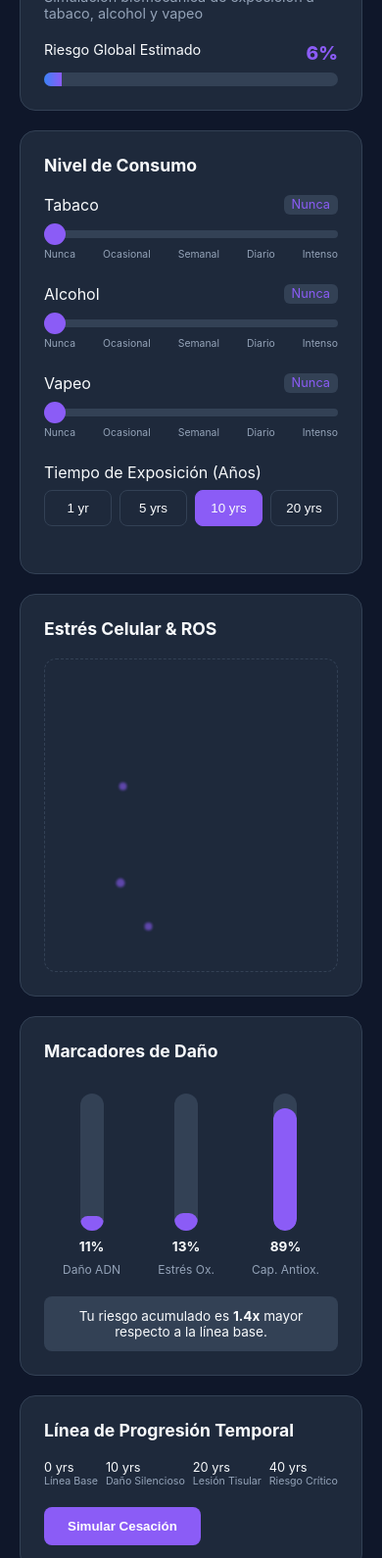
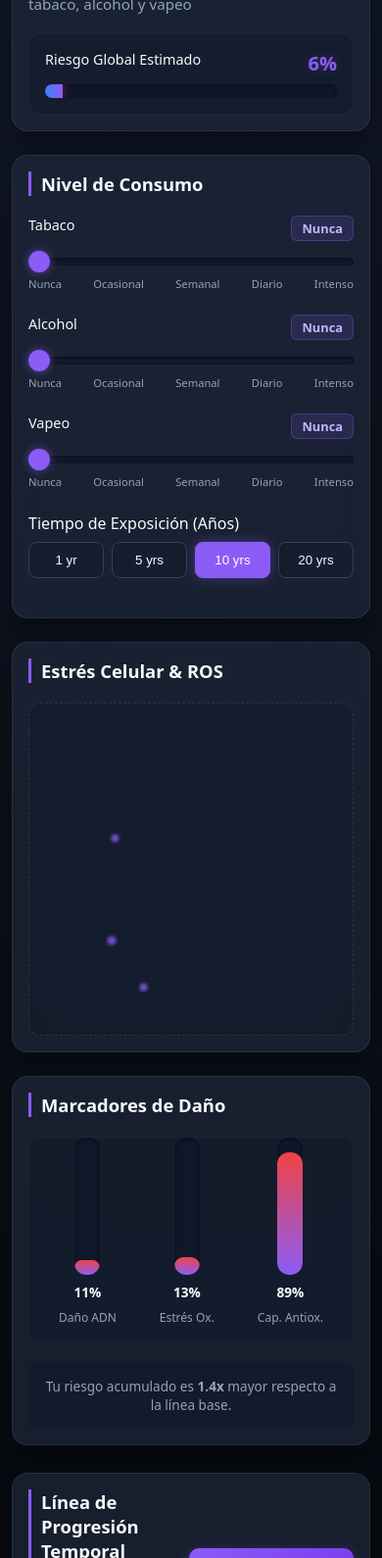
Before and after one commit to Ove25/simulador-cancer, a plain HTML site: page index.html in a window 390 px wide. Shown: the part 119-1709 px from the top of the page at 98% size. Drawn offline with Linux system fonts and the light colour scheme.

Commit message:
Refactor styles for layout and design enhancements
Updated styles for improved layout and design consistency. Enhanced color transitions, typography, and responsive adjustments.

```diff
--- a/styles.css
+++ b/styles.css
@@ -1,17 +1,24 @@
 :root {
-  /* Transición de colores: Estado Saludable (Azul/Morado) */
-  --bg-dark: #0f172a;
-  --card-bg: #1e293b;
+  /* Fondo clínico profundo */
+  --bg-dark: #07090e;
+  --bg-gradient: radial-gradient(circle at 50% 0%, #111827 0%, #07090e 100%);
+
+  /* Tarjetas con Glassmorphism */
+  --card-bg: rgba(30, 41, 59, 0.7);
+  --card-border: rgba(255, 255, 255, 0.08);
+  --card-shadow: 0 8px 32px 0 rgba(0, 0, 0, 0.37);
+
+  /* Tipografía */
   --text-primary: #f8fafc;
   --text-secondary: #94a3b8;
 
+  /* Escala de Riesgo (Transición Dinámica Morado -> Rojo) */
   --color-safe-primary: #8b5cf6;
   --color-safe-secondary: #3b82f6;
-
-  /* Estado Crítico (Rojo/Negro) */
+  --color-warning: #f59e0b;
   --color-danger-primary: #ef4444;
-  --color-danger-dark: #7f1d1d;
-  --color-danger-black: #09090b;
+  --color-danger-dark: #b91c1c;
+  --color-danger-critical: #7f1d1d;
 
   --border-color: #334155;
   --radius: 16px;
@@ -26,23 +33,31 @@
 }
 
 body {
-  font-family: -apple-system, BlinkMacSystemFont, "Segoe UI", Roboto, Helvetica, Arial, sans-serif;
-  background-color: var(--bg-dark);
+  font-family: system-ui, -apple-system, BlinkMacSystemFont, "Segoe UI", Roboto, Helvetica, Arial, sans-serif;
+  background: var(--bg-dark);
+  background-image: var(--bg-gradient);
   color: var(--text-primary);
-  padding: 20px;
+  padding: 24px;
   min-height: 100vh;
+  display: flex;
+  flex-direction: column;
+  justify-content: space-between;
 }
 
+/* Contenedor Principal Estilo Glassmorphism */
 .card {
   background: var(--card-bg);
-  border: 1px solid var(--border-color);
+  backdrop-filter: blur(12px);
+  -webkit-backdrop-filter: blur(12px);
+  border: 1px solid var(--card-border);
+  box-shadow: var(--card-shadow);
   border-radius: var(--radius);
-  padding: 24px;
+  padding: 28px;
   transition: var(--transition-smooth);
 }
 
 .header-box {
-  margin-bottom: 20px;
+  margin-bottom: 24px;
   display: flex;
   justify-content: space-between;
   align-items: center;
@@ -51,20 +66,28 @@ body {
 }
 
 .header-title h1 {
-  font-size: 1.5rem;
-  font-weight: 700;
+  font-size: 1.75rem;
+  font-weight: 800;
+  letter-spacing: -0.025em;
+  background: linear-gradient(135deg, #f8fafc 30%, #94a3b8 100%);
+  -webkit-background-clip: text;
+  -webkit-text-fill-color: transparent;
 }
 
 .header-title p {
   color: var(--text-secondary);
-  font-size: 0.9rem;
-  margin-top: 4px;
+  font-size: 0.95rem;
+  margin-top: 6px;
 }
 
 .global-risk-wrapper {
   min-width: 280px;
   flex: 1;
   max-width: 500px;
+  background: rgba(15, 23, 42, 0.4);
+  padding: 16px;
+  border-radius: 12px;
+  border: 1px solid rgba(255, 255, 255, 0.04);
 }
 
 .risk-score {
@@ -76,31 +99,35 @@ body {
 
 .risk-value {
   font-weight: 800;
-  font-size: 1.2rem;
+  font-size: 1.25rem;
   color: var(--color-safe-primary);
+  text-shadow: 0 0 12px rgba(139, 92, 246, 0.3);
 }
 
 .risk-bar-track {
   width: 100%;
   height: 14px;
-  background: var(--border-color);
+  background: rgba(15, 23, 42, 0.8);
   border-radius: 20px;
   overflow: hidden;
+  box-shadow: inset 0 2px 4px rgba(0, 0, 0, 0.4);
 }
 
+/* Transición fluida de morado a rojo según el riesgo */
 .risk-bar-fill {
   height: 100%;
   width: 0%;
-  background: linear-gradient(90deg, var(--color-safe-secondary), var(--color-safe-primary));
+  background: linear-gradient(90deg, var(--color-safe-secondary), var(--color-safe-primary), var(--color-warning), var(--color-danger-primary));
   transition: var(--transition-smooth);
+  box-shadow: 0 0 10px rgba(239, 68, 68, 0.4);
 }
 
-/* Layout Grid */
+/* Layout Grid Adaptativo */
 .grid-layout {
   display: grid;
   grid-template-columns: 1fr 1.2fr 1fr;
-  gap: 20px;
-  margin-bottom: 20px;
+  gap: 24px;
+  margin-bottom: 24px;
 }
 
 @media (max-width: 1024px) {
@@ -110,12 +137,15 @@ body {
 }
 
 h2 {
-  font-size: 1.1rem;
+  font-size: 1.15rem;
+  font-weight: 600;
   margin-bottom: 20px;
   color: var(--text-primary);
+  border-left: 3px solid var(--color-safe-primary);
+  padding-left: 10px;
 }
 
-/* Controles */
+/* Controles Deslizantes */
 .control-group {
   margin-bottom: 24px;
 }
@@ -124,14 +154,17 @@ h2 {
   display: flex;
   justify-content: space-between;
   margin-bottom: 8px;
+  font-size: 0.9rem;
 }
 
 .val-badge {
   font-size: 0.8rem;
-  padding: 2px 8px;
-  background: var(--border-color);
+  padding: 3px 10px;
+  background: rgba(139, 92, 246, 0.15);
+  border: 1px solid rgba(139, 92, 246, 0.3);
   border-radius: 6px;
-  color: var(--color-safe-primary);
+  color: #c4b5fd;
+  font-weight: 600;
 }
 
 input[type="range"] {
@@ -139,8 +172,9 @@ input[type="range"] {
   width: 100%;
   height: 8px;
   border-radius: 5px;
-  background: var(--border-color);
+  background: rgba(15, 23, 42, 0.8);
   outline: none;
+  box-shadow: inset 0 1px 3px rgba(0, 0, 0, 0.5);
 }
 
 input[type="range"]::-webkit-slider-thumb {
@@ -150,13 +184,19 @@ input[type="range"]::-webkit-slider-thumb {
   border-radius: 50%;
   background: var(--color-safe-primary);
   cursor: pointer;
+  box-shadow: 0 0 10px rgba(139, 92, 246, 0.6);
   transition: var(--transition-smooth);
+}
+
+input[type="range"]::-webkit-slider-thumb:hover {
+  transform: scale(1.15);
+  background: #a78bfa;
 }
 
 .range-steps {
   display: flex;
   justify-content: space-between;
-  font-size: 0.65rem;
+  font-size: 0.7rem;
   color: var(--text-secondary);
   margin-top: 6px;
 }
@@ -170,33 +210,42 @@ input[type="range"]::-webkit-slider-thumb {
 .btn-year {
   flex: 1;
   padding: 10px;
-  background: transparent;
+  background: rgba(15, 23, 42, 0.4);
   border: 1px solid var(--border-color);
   color: var(--text-primary);
+  font-weight: 500;
   border-radius: 8px;
   cursor: pointer;
   transition: var(--transition-smooth);
 }
 
+.btn-year:hover {
+  border-color: var(--color-safe-primary);
+  background: rgba(139, 92, 246, 0.1);
+}
+
 .btn-year.active {
   background: var(--color-safe-primary);
   border-color: var(--color-safe-primary);
+  color: #ffffff;
+  box-shadow: 0 0 12px rgba(139, 92, 246, 0.4);
 }
 
-/* Silueta & ROS */
+/* Silueta Humana & ROS */
 .body-canvas {
   position: relative;
-  height: 320px;
+  height: 340px;
   display: flex;
   justify-content: center;
   align-items: center;
-  border: 1px dashed var(--border-color);
+  background: rgba(15, 23, 42, 0.3);
+  border: 1px dashed rgba(255, 255, 255, 0.1);
   border-radius: 12px;
   overflow: hidden;
 }
 
 .human-svg {
-  height: 80%;
+  height: 82%;
   color: var(--border-color);
   transition: var(--transition-smooth);
 }
@@ -213,23 +262,27 @@ input[type="range"]::-webkit-slider-thumb {
 .ros-particle {
   position: absolute;
   border-radius: 50%;
-  opacity: 0.6;
-  filter: blur(1px);
+  opacity: 0.7;
+  filter: blur(1.5px);
   animation: pulse 2s infinite alternate;
 }
 
 @keyframes pulse {
-  0% { transform: scale(0.8); }
-  100% { transform: scale(1.2); }
+  0% { transform: scale(0.8); opacity: 0.4; }
+  100% { transform: scale(1.25); opacity: 0.85; }
 }
 
-/* Marcadores */
+/* Marcadores / Barras de Impacto */
 .bars-container {
   display: flex;
   justify-content: space-around;
-  height: 200px;
+  height: 210px;
   align-items: flex-end;
   margin-bottom: 20px;
+  background: rgba(15, 23, 42, 0.3);
+  padding: 16px 8px;
+  border-radius: 12px;
+  border: 1px solid rgba(255, 255, 255, 0.03);
 }
 
 .bar-item {
@@ -240,19 +293,20 @@ input[type="range"]::-webkit-slider-thumb {
 }
 
 .bar-track {
-  width: 24px;
+  width: 26px;
   height: 140px;
-  background: var(--border-color);
+  background: rgba(15, 23, 42, 0.8);
   border-radius: 12px;
   display: flex;
   align-items: flex-end;
   overflow: hidden;
+  box-shadow: inset 0 2px 4px rgba(0, 0, 0, 0.4);
 }
 
 .bar-fill {
   width: 100%;
   height: 0%;
-  background: var(--color-safe-primary);
+  background: linear-gradient(to top, var(--color-safe-primary), var(--color-danger-primary));
   border-radius: 12px;
   transition: var(--transition-smooth);
 }
@@ -260,6 +314,7 @@ input[type="range"]::-webkit-slider-thumb {
 .bar-title {
   font-size: 0.75rem;
   color: var(--text-secondary);
+  font-weight: 500;
 }
 
 .bar-value {
@@ -268,21 +323,24 @@ input[type="range"]::-webkit-slider-thumb {
 }
 
 .impact-card {
-  padding: 12px;
-  background: var(--border-color);
+  padding: 14px;
+  background: rgba(15, 23, 42, 0.5);
+  border: 1px solid rgba(255, 255, 255, 0.05);
   border-radius: 8px;
   font-size: 0.85rem;
   text-align: center;
+  color: var(--text-secondary);
   transition: var(--transition-smooth);
 }
 
-/* Caja Inferior */
+/* Caja Inferior y Línea de Tiempo */
 .bottom-box {
   display: flex;
   justify-content: space-between;
   align-items: center;
   flex-wrap: wrap;
   gap: 20px;
+  margin-top: 4px;
 }
 
 .timeline-wrapper {
@@ -307,12 +365,78 @@ input[type="range"]::-webkit-slider-thumb {
 }
 
 .btn-action {
-  padding: 12px 24px;
-  background: var(--color-safe-primary);
+  padding: 12px 28px;
+  background: linear-gradient(135deg, var(--color-safe-primary), #7c3aed);
   border: none;
   color: white;
   font-weight: 600;
-  border-radius: 8px;
+  border-radius: 10px;
   cursor: pointer;
+  box-shadow: 0 4px 14px rgba(139, 92, 246, 0.4);
   transition: var(--transition-smooth);
 }
+
+.btn-action:hover {
+  transform: translateY(-2px);
+  box-shadow: 0 6px 20px rgba(139, 92, 246, 0.6);
+}
+
+/* ==========================================================
+   PIE DE PÁGINA PROFESIONAL Y CRÉDITOS DE DESARROLLADORES
+   ========================================================== */
+footer.app-footer, .app-footer, .footer-credits {
+  margin-top: 32px;
+  padding: 18px 24px;
+  background: rgba(15, 23, 42, 0.6);
+  backdrop-filter: blur(8px);
+  -webkit-backdrop-filter: blur(8px);
+  border-top: 1px solid rgba(255, 255, 255, 0.06);
+  border-radius: 12px;
+  display: flex;
+  justify-content: space-between;
+  align-items: center;
+  flex-wrap: wrap;
+  gap: 12px;
+  font-size: 0.82rem;
+  color: var(--text-secondary);
+}
+
+.footer-brand {
+  font-weight: 600;
+  color: #f1f5f9;
+  letter-spacing: 0.01em;
+}
+
+.footer-developers {
+  display: flex;
+  align-items: center;
+  gap: 8px;
+  flex-wrap: wrap;
+}
+
+.dev-names {
+  color: #c4b5fd;
+  font-weight: 500;
+}
+
+/* Ajustes Responsivos Móviles (Ideal para lectura QR) */
+@media (max-width: 768px) {
+  body {
+    padding: 12px;
+  }
+
+  .card {
+    padding: 16px;
+  }
+
+  .header-title h1 {
+    font-size: 1.35rem;
+  }
+
+  footer.app-footer, .app-footer, .footer-credits {
+    flex-direction: column;
+    text-align: center;
+    justify-content: center;
+    padding: 14px;
+  }
+}
```
